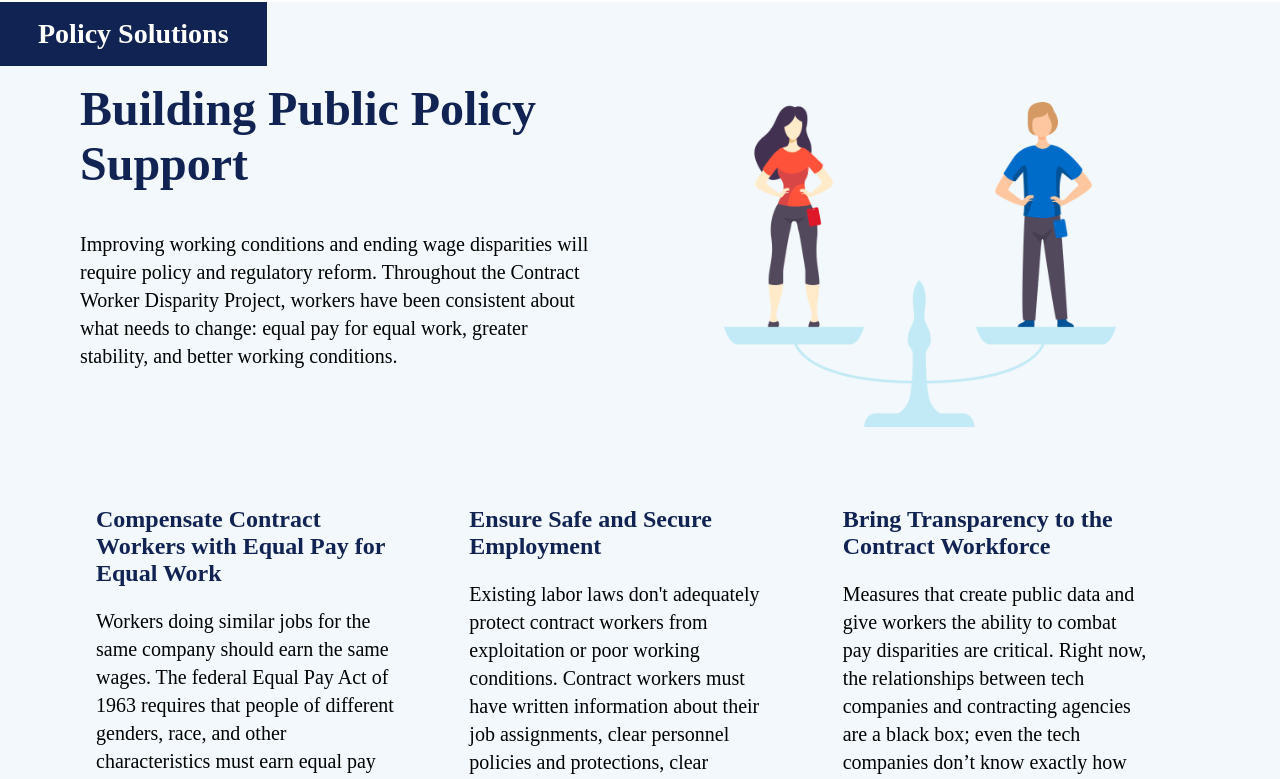
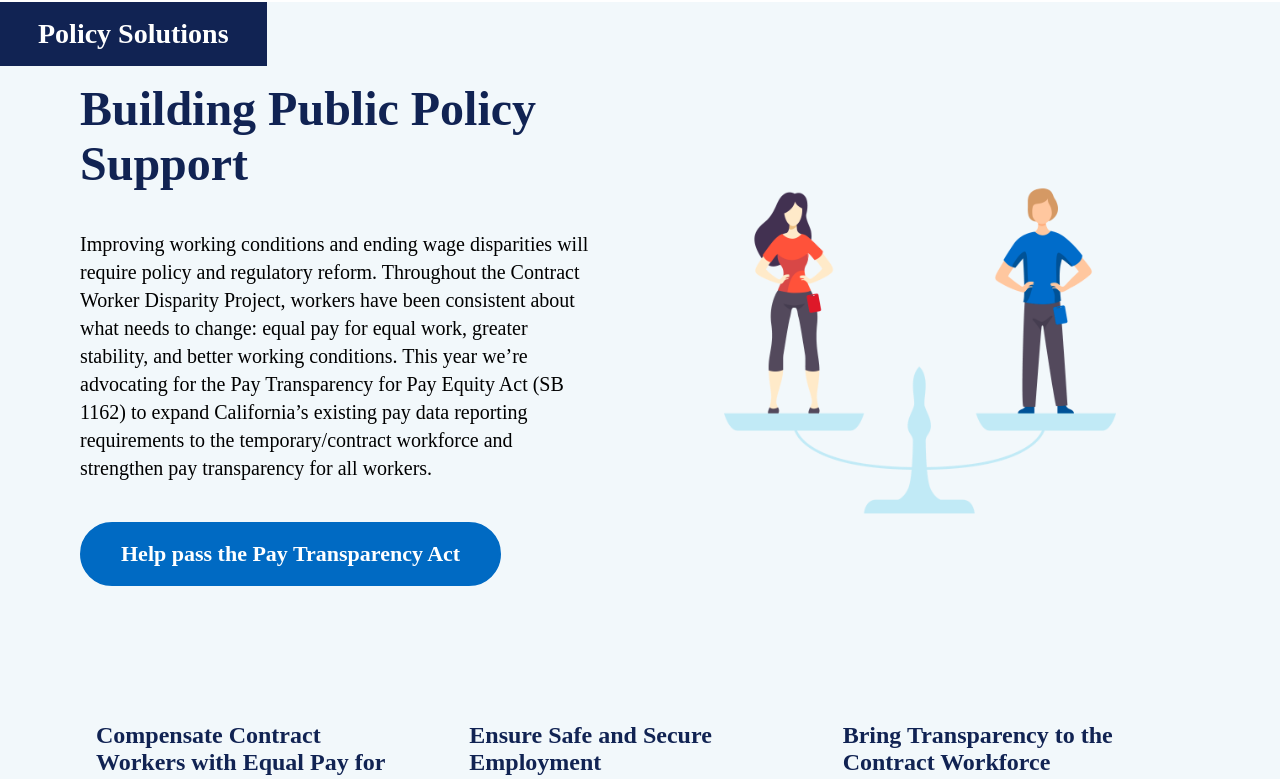
Before and after one commit to techequitycollaborative/cwdp, a React (Create React App) app: page / in a window 1280 px wide. Shown: the part 6290-7069 px from the top of the page. Built offline with nearby package versions, Linux system fonts and the light colour scheme; a web font is replaced by a local one.

Commit message:
edits to policy solutions copy

```diff
--- a/src/assets/copy/policySolutionsCopy.json
+++ b/src/assets/copy/policySolutionsCopy.json
@@ -2,11 +2,11 @@
   "title": "Policy Solutions",
   "headline": "Building Public Policy Support",
   "description": [
-    "Improving working conditions and ending wage disparities will require policy and regulatory reform. Throughout the Contract Worker Disparity Project, workers have been consistent about what needs to change: equal pay for equal work, greater stability, and better working conditions."
+    "Improving working conditions and ending wage disparities will require policy and regulatory reform. Throughout the Contract Worker Disparity Project, workers have been consistent about what needs to change: equal pay for equal work, greater stability, and better working conditions. This year we’re advocating for the Pay Transparency for Pay Equity Act (SB 1162) to expand California’s existing pay data reporting requirements to the temporary/contract workforce and strengthen pay transparency for all workers."
   ],
   "button": {
-    "label": "Download the public policy recommendations",
-    "url": ""
+    "label": "Help pass the Pay Transparency Act",
+    "url": "https://techequitycollaborative.org/support-sb1162/"
   },
   "items": [
     {
--- a/src/sections/PolicySolutions.jsx
+++ b/src/sections/PolicySolutions.jsx
@@ -33,6 +33,11 @@ const PolicySolutions = () => {
           <Blurb
             headline={policySolutionsCopy.headline}
             description={policySolutionsCopy.description}
+            button={{
+              text: policySolutionsCopy.button.label,
+              url: policySolutionsCopy.button.url,
+              color: themeStyles.colors.brandBlue
+            }}
           />
         )}
         right={(<Image narrow source={scalesImg} altText="Scales" />)}
```
